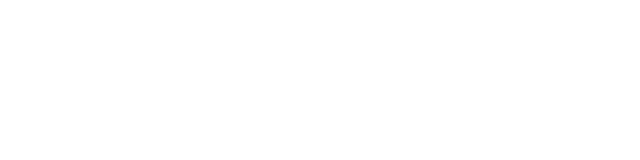
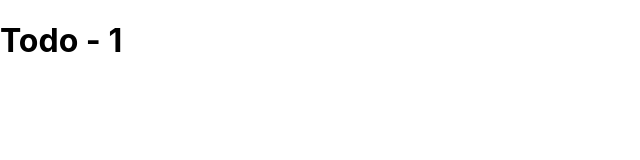
Before and after one commit to Devtown-India/FSWDT-10423-20423, a React (Create React App) app in the folder app/: page /todo/1 in a window 1280 px wide. Before the commit this address had no page. Shown: the top 160 px of the page, without its empty margins (0-640 px from the left). Built offline with nearby package versions, Linux system fonts and the light colour scheme.

Commit message:
dynamic routes

```diff
--- a/app/src/App.js
+++ b/app/src/App.js
@@ -3,14 +3,17 @@ import About from "./components/About";
 import Contact from "./components/Contact";
 import Home from "./components/Home";
 import {Routes, Route} from 'react-router-dom';
+import Todo from "./components/Todo";
 
 const App = () => {
   return (
     <div>
       <Routes>
         <Route path="/" element={<Home />} />
+        <Route path="/todo/:id" element={<Todo />} />
         <Route path="/about" element={<About />} />
         <Route path="/contact" element={<Contact />} />
+        <Route path="*" element={<h1>404 Not Found</h1>} />
       </Routes>
     </div>
   );
--- /dev/null
+++ b/app/src/components/Todo.jsx
@@ -0,0 +1,13 @@
+import { useParams } from "react-router-dom";
+
+const Todo = () => {
+  const { id: todoId } = useParams();
+
+  return (
+    <div>
+      <h1>Todo - {todoId}</h1>
+    </div>
+  );
+};
+
+export default Todo;
```
